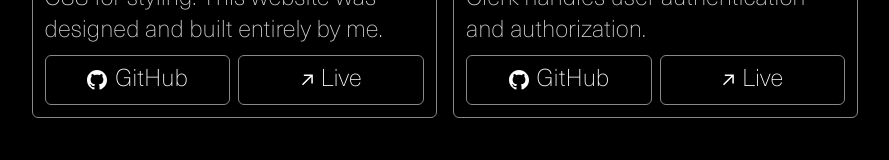
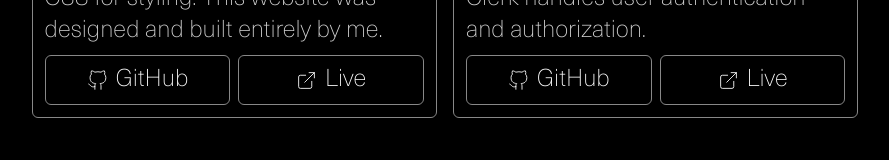
Before and after one commit to Boazez/sameerjadav.me, a Next.js app: page / in a window 1280 px wide. Shown: the part 1863-2023 px from the top of the page, without its empty margins (195-1084 px from the left). Built offline with nearby package versions, Linux system fonts and the light colour scheme.

Commit message:
Added new icons

```diff
--- a/src/app/blog/page.tsx
+++ b/src/app/blog/page.tsx
@@ -1,7 +1,7 @@
 /* eslint-disable react/no-unescaped-entities */
 import { allPosts } from "contentlayer/generated";
 import Link from "next/link";
-import { Star2 } from "~/components/Icons";
+import { Star } from "~/components/Icons";
 
 export default function Home() {
   return (
@@ -28,7 +28,7 @@
               href={`/blog/${post.url}`}
               className="flex items-start gap-2 hover:underline hover:underline-offset-8 md:items-center md:gap-4"
             >
-              <Star2 size={35} />
+              <Star size={35} />
               <p>{post.title}</p>
             </Link>
           ))}
--- a/src/app/page.tsx
+++ b/src/app/page.tsx
@@ -1,6 +1,6 @@
 /* eslint-disable react/no-unescaped-entities */
 import Image from "next/image";
-import { ArrowIcon, GitHubIcon, Star2 } from "~/components/Icons";
+import { ExternalLinkIcon, GitHubIcon, Star } from "~/components/Icons";
 
 export default function Home() {
   return (
@@ -11,14 +11,14 @@
           <div className="flex w-full flex-col items-center text-center">
             <div className="flex items-center gap-4 lg:gap-8">
               <div className="-mt-3 md:-mt-6 lg:-mt-10">
-                <Star2 />
+                <Star />
               </div>
               <p>front-end</p>
             </div>
             <div className="flex items-center gap-4 lg:gap-8">
               <p>developer</p>
               <div className="-mt-3 md:-mt-6 lg:-mt-10">
-                <Star2 />
+                <Star />
               </div>
             </div>
           </div>
@@ -110,7 +110,7 @@
                   className="flex-1 rounded-md border border-myGray transition-all hover:border-white"
                 >
                   <div className="flex items-center justify-center gap-2 rounded-md py-2">
-                    <GitHubIcon />
+                    <GitHubIcon size={21} />
                     <span>GitHub</span>
                   </div>
                 </a>
@@ -121,7 +121,7 @@
                   className="flex-1 rounded-md border border-myGray transition-all hover:border-white"
                 >
                   <div className="flex items-center justify-center gap-2 rounded-md py-2">
-                    <ArrowIcon />
+                    <ExternalLinkIcon size={21} />
                     <span>Live</span>
                   </div>
                 </a>
@@ -155,7 +155,7 @@
                   className="flex-1 rounded-md border border-myGray transition-all hover:border-white"
                 >
                   <div className="flex items-center justify-center gap-2 rounded-md py-2">
-                    <GitHubIcon />
+                    <GitHubIcon size={21} />
                     <span>GitHub</span>
                   </div>
                 </a>
@@ -166,7 +166,7 @@
                   className="flex-1 rounded-md border border-myGray transition-all hover:border-white"
                 >
                   <div className="flex items-center justify-center gap-2 rounded-md py-2">
-                    <ArrowIcon />
+                    <ExternalLinkIcon size={21} />
                     <span>Live</span>
                   </div>
                 </a>
--- a/src/components/Header.tsx
+++ b/src/components/Header.tsx
@@ -21,7 +21,7 @@
   }
   return (
     <header className="sticky top-0 flex items-center justify-between px-4 py-6 text-lg font-semibold backdrop-blur-sm md:p-6 md:text-2xl">
-      <Link href="/" className="border-b border-black pb-1">
+      <Link href="/" className="border-b border-transparent pb-1">
         Sameer Jadav
       </Link>
       <nav className="flex items-center gap-4 md:gap-6 lg:gap-8">
@@ -33,7 +33,7 @@
               key={path}
               href={path}
               className={clsx(
-                "border-b border-black pb-1 capitalize transition-all",
+                "border-b border-transparent pb-1 capitalize transition-all",
                 {
                   "text-myGray hover:border-white hover:text-white": !isActive,
                   "border-white": isActive,
--- a/src/components/Icons.tsx
+++ b/src/components/Icons.tsx
@@ -1,4 +1,8 @@
-export function Star2(props: { size?: number }) {
+interface IconProps {
+  size?: number | undefined;
+}
+
+export function Star(props: IconProps) {
   return (
     <svg
       width={props.size ?? 50}
@@ -40,43 +44,89 @@
   );
 }
 
-export function GitHubIcon() {
+export function GitHubIcon(props: IconProps) {
   return (
     <svg
-      width="20"
-      height="20"
+      xmlns="http://www.w3.org/2000/svg"
+      width={props.size ?? 30}
+      height={props.size ?? 30}
+      role="img"
       viewBox="0 0 24 24"
       fill="none"
-      xmlns="http://www.w3.org/2000/svg"
+      stroke="currentColor"
+      strokeWidth="1"
+      strokeLinecap="round"
+      strokeLinejoin="round"
+      className="feather feather-github"
     >
-      <g clipPath="url(#clip0_9914_10)">
-        <path
-          d="M12 0C5.374 0 0 5.373 0 12C0 17.302 3.438 21.8 8.207 23.387C8.806 23.498 9 23.126 9 22.81V20.576C5.662 21.302 4.967 19.16 4.967 19.16C4.421 17.773 3.634 17.404 3.634 17.404C2.545 16.659 3.717 16.675 3.717 16.675C4.922 16.759 5.556 17.912 5.556 17.912C6.626 19.746 8.363 19.216 9.048 18.909C9.155 18.134 9.466 17.604 9.81 17.305C7.145 17 4.343 15.971 4.343 11.374C4.343 10.063 4.812 8.993 5.579 8.153C5.455 7.85 5.044 6.629 5.696 4.977C5.696 4.977 6.704 4.655 8.997 6.207C9.954 5.941 10.98 5.808 12 5.803C13.02 5.808 14.047 5.941 15.006 6.207C17.297 4.655 18.303 4.977 18.303 4.977C18.956 6.63 18.545 7.851 18.421 8.153C19.191 8.993 19.656 10.064 19.656 11.374C19.656 15.983 16.849 16.998 14.177 17.295C14.607 17.667 15 18.397 15 19.517V22.81C15 23.129 15.192 23.504 15.801 23.386C20.566 21.797 24 17.3 24 12C24 5.373 18.627 0 12 0Z"
-          fill="currentColor"
-        />
-      </g>
-      <defs>
-        <clipPath id="clip0_9914_10">
-          <rect width="24" height="24" fill="white" />
-        </clipPath>
-      </defs>
+      <title>GitHub</title>
+      <path d="M9 19c-5 1.5-5-2.5-7-3m14 6v-3.87a3.37 3.37 0 0 0-.94-2.61c3.14-.35 6.44-1.54 6.44-7A5.44 5.44 0 0 0 20 4.77 5.07 5.07 0 0 0 19.91 1S18.73.65 16 2.48a13.38 13.38 0 0 0-7 0C6.27.65 5.09 1 5.09 1A5.07 5.07 0 0 0 5 4.77a5.44 5.44 0 0 0-1.5 3.78c0 5.42 3.3 6.61 6.44 7A3.37 3.37 0 0 0 9 18.13V22"></path>
     </svg>
   );
 }
 
-export function ArrowIcon() {
+export function ExternalLinkIcon(props: IconProps) {
   return (
     <svg
-      width="12"
-      height="12"
-      viewBox="0 0 12 12"
+      xmlns="http://www.w3.org/2000/svg"
+      width={props.size ?? 30}
+      height={props.size ?? 30}
+      role="img"
+      viewBox="0 0 24 24"
       fill="none"
-      xmlns="http://www.w3.org/2000/svg"
+      stroke="currentColor"
+      strokeWidth="1"
+      strokeLinecap="round"
+      strokeLinejoin="round"
+      className="feather feather-external-link"
     >
-      <path
-        d="M2.07102 11.3494L0.963068 10.2415L9.2017 1.98864H2.83807L2.85227 0.454545H11.8438V9.46023H10.2955L10.3097 3.09659L2.07102 11.3494Z"
-        fill="currentColor"
-      />
+      <title>External Link</title>
+      <path d="M18 13v6a2 2 0 0 1-2 2H5a2 2 0 0 1-2-2V8a2 2 0 0 1 2-2h6"></path>
+      <polyline points="15 3 21 3 21 9"></polyline>
+      <line x1="10" y1="14" x2="21" y2="3"></line>
     </svg>
   );
 }
+
+export function TwitterIcon(props: IconProps) {
+  return (
+    <svg
+      xmlns="http://www.w3.org/2000/svg"
+      width={props.size ?? 30}
+      height={props.size ?? 30}
+      role="img"
+      viewBox="0 0 24 24"
+      fill="none"
+      stroke="currentColor"
+      strokeWidth="1"
+      strokeLinecap="round"
+      strokeLinejoin="round"
+      className="feather feather-twitter"
+    >
+      <title>Twitter</title>
+      <path d="M23 3a10.9 10.9 0 0 1-3.14 1.53 4.48 4.48 0 0 0-7.86 3v1A10.66 10.66 0 0 1 3 4s-4 9 5 13a11.64 11.64 0 0 1-7 2c9 5 20 0 20-11.5a4.5 4.5 0 0 0-.08-.83A7.72 7.72 0 0 0 23 3z"></path>
+    </svg>
+  );
+}
+export function LinkedinIcon(props: IconProps) {
+  return (
+    <svg
+      xmlns="http://www.w3.org/2000/svg"
+      width={props.size ?? 30}
+      height={props.size ?? 30}
+      role="img"
+      viewBox="0 0 24 24"
+      fill="none"
+      stroke="currentColor"
+      strokeWidth="1"
+      strokeLinecap="round"
+      strokeLinejoin="round"
+      className="feather feather-linkedin"
+    >
+      <title>LinkedIn</title>
+      <path d="M16 8a6 6 0 0 1 6 6v7h-4v-7a2 2 0 0 0-2-2 2 2 0 0 0-2 2v7h-4v-7a6 6 0 0 1 6-6z"></path>
+      <rect x="2" y="9" width="4" height="12"></rect>
+      <circle cx="4" cy="4" r="2"></circle>
+    </svg>
+  );
+}
```
